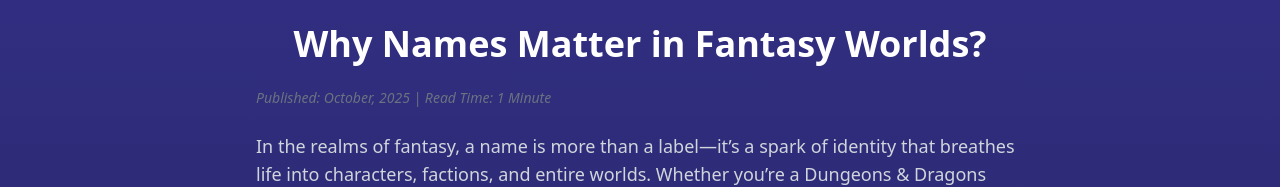
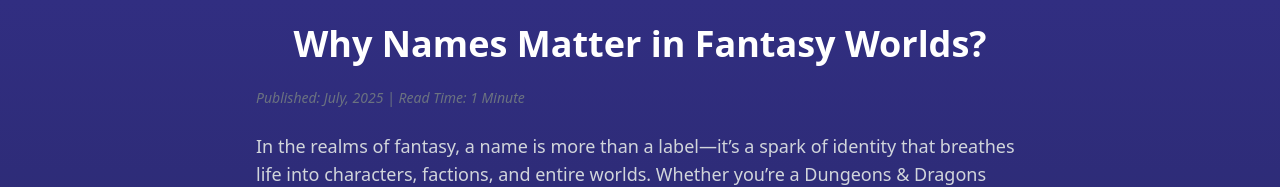
Before and after one commit to JiriTill/fantasytools, a React (Vite) app in the folder client/: page /why-names-matter in a window 1280 px wide. Shown: the top 187 px of the page. Built offline with nearby package versions, Linux system fonts and the light colour scheme.

Commit message:
Update WhyNamesMatter.jsx

```diff
--- a/client/src/pages/WhyNamesMatter.jsx
+++ b/client/src/pages/WhyNamesMatter.jsx
@@ -33,7 +33,7 @@ export default function WhyNamesMatter() {
         <h1 className="text-4xl font-bold text-white text-center mb-6">
           Why Names Matter in Fantasy Worlds?
         </h1>
-        <p className="italic text-sm text-gray-500">Published: October, 2025 | Read Time: 1 Minute</p>
+        <p className="italic text-sm text-gray-500">Published: July, 2025 | Read Time: 1 Minute</p>
         <p className="text-lg text-gray-300">
           In the realms of fantasy, a name is more than a label—it’s a spark of identity that breathes life into characters, factions, and entire worlds. Whether you’re a Dungeons & Dragons game master, an RPG enthusiast, a fantasy novelist, or a     dedicated worldbuilder, the right name sets the tone for everything that follows.
         </p>
```
